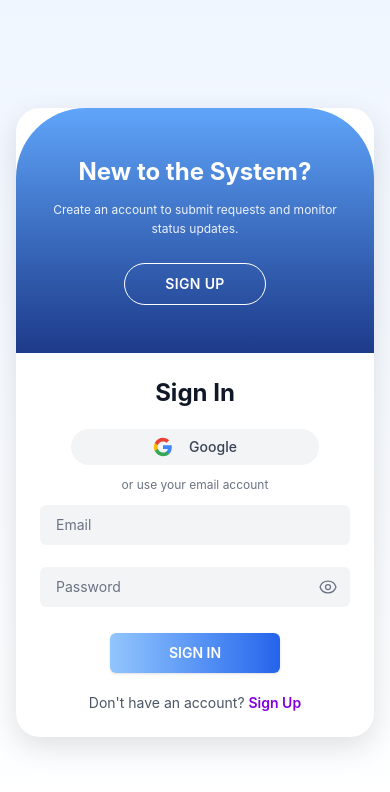
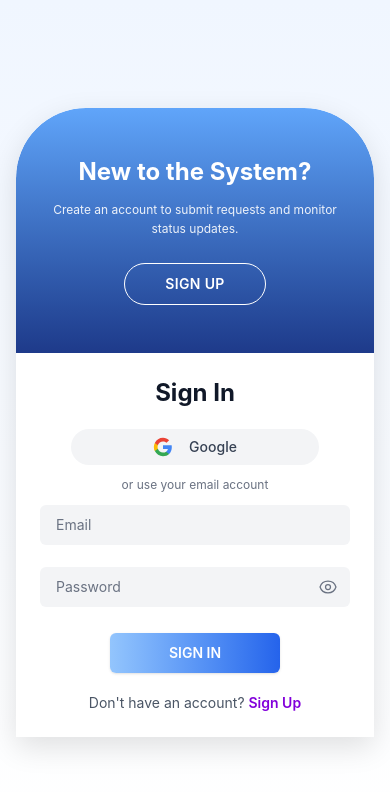
Before and after one commit to felamin2023/IPMS, a React (Vite) app: page /signin in a window 390 px wide. Shown: the top 792 px of the page. Built offline with nearby package versions, Linux system fonts and the light colour scheme.

Commit message:
signin page ui adjustment

```diff
--- a/src/pages/auth/SignIn.tsx
+++ b/src/pages/auth/SignIn.tsx
@@ -33,7 +33,7 @@ export default function SignIn() {
 
   return (
     <div className="min-h-screen bg-gradient-to-b from-[#f0f6ff] to-[#ffffff] flex items-center justify-center p-4">
-      <div className="w-full max-w-4xl rounded-3xl bg-white shadow-[0_10px_30px_rgba(0,0,0,0.12)] overflow-hidden">
+      <div className="w-full max-w-4xl rounded-t-[70px] md:rounded-3xl bg-white shadow-[0_10px_30px_rgba(0,0,0,0.12)] overflow-hidden">
         <div className="grid md:grid-cols-2">
           {/* Left Side - Sign In Form */}
           <div className="px-6 py-6 md:px-8 md:py-8 flex items-center justify-center order-2 md:order-1">
```
